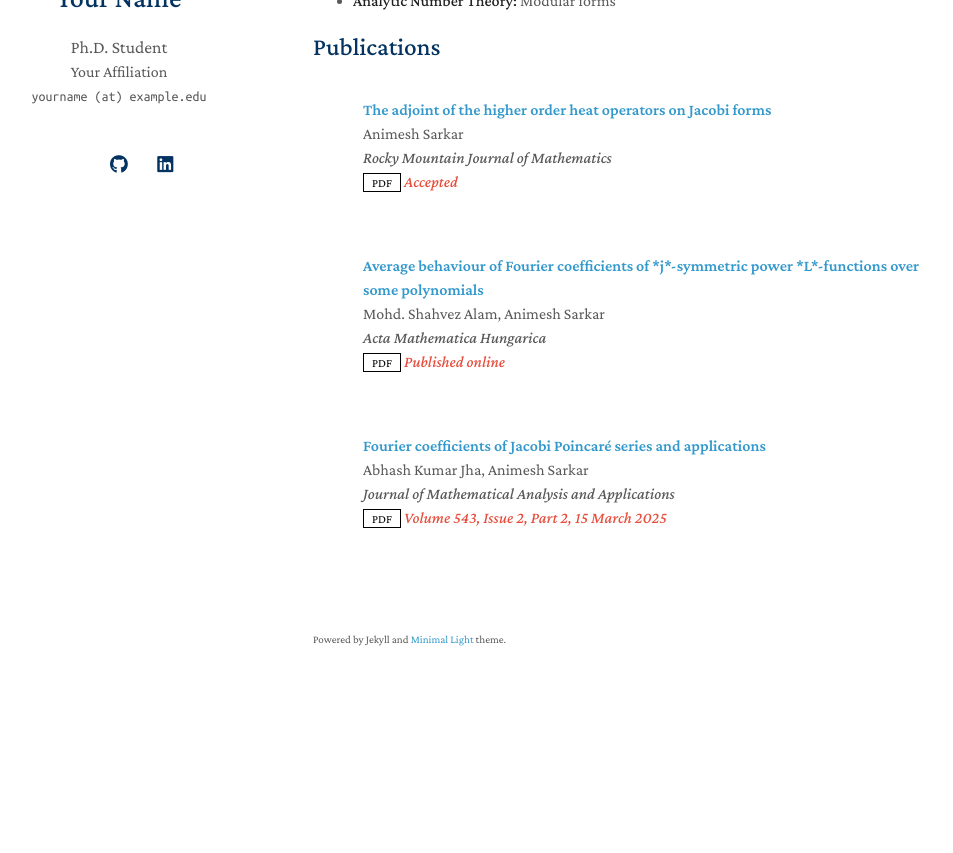
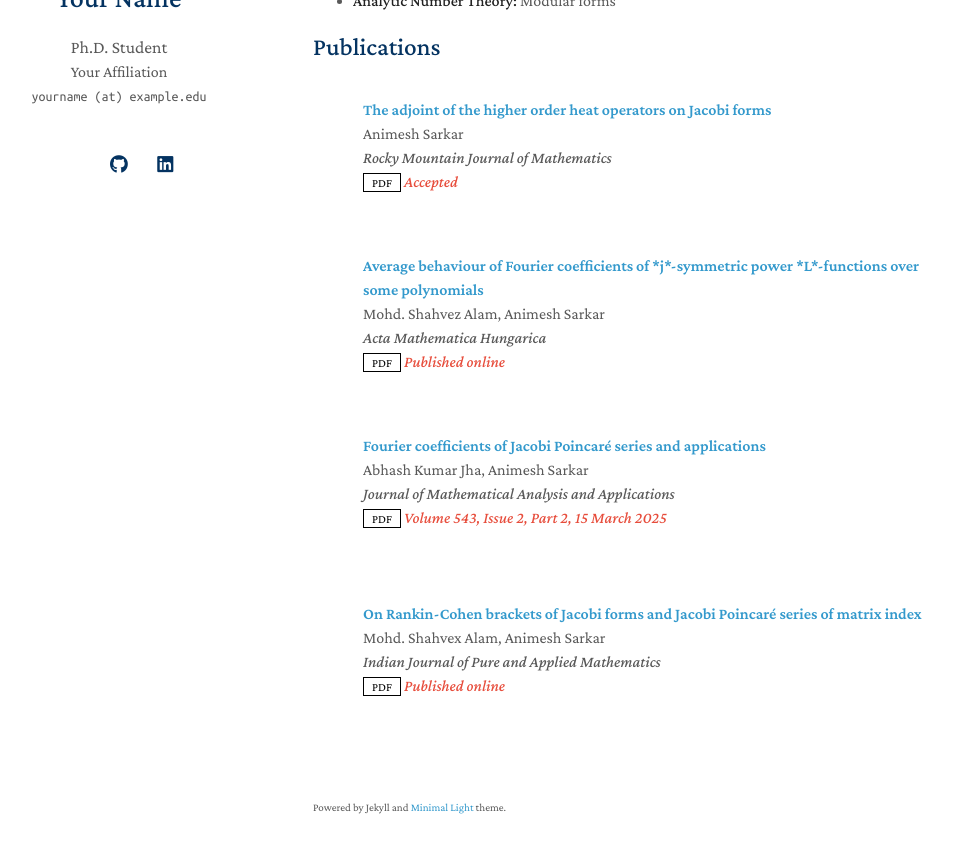
Before and after one commit to 4nimesh/4nimesh.github.io, a Jekyll site: the page built from index.md, in a window 1280 px wide and 1094 px high, cut to the strip 206-1059 px from the top of the window. Shown: the whole strip, without its empty margins (157-1110 px from the left). Built offline with Jekyll 4.4.1, drawn with Linux system fonts in a browser that asks for light colours; a style sheet for code colours, icons or effects is not loaded; our own code applies the rules of GitHub Pages for plain Markdown files.

Commit message:
Update publications.yml

```diff
--- a/_data/publications.yml
+++ b/_data/publications.yml
@@ -31,3 +31,9 @@ main:
     # bibtex:
     notes: Volume 543, Issue 2, Part 2, 15 March 2025
     # image: ./assets/img/teaser_example.png
+
+  - title: On Rankin-Cohen brackets of Jacobi forms and Jacobi Poincaré series of matrix index
+    authors: Mohd. Shahvex Alam, Animesh Sarkar
+    conference: Indian Journal of Pure and Applied Mathematics
+    pdf: https://doi.org/10.1007/s13226-024-00696-z
+    notes: Published online
```
